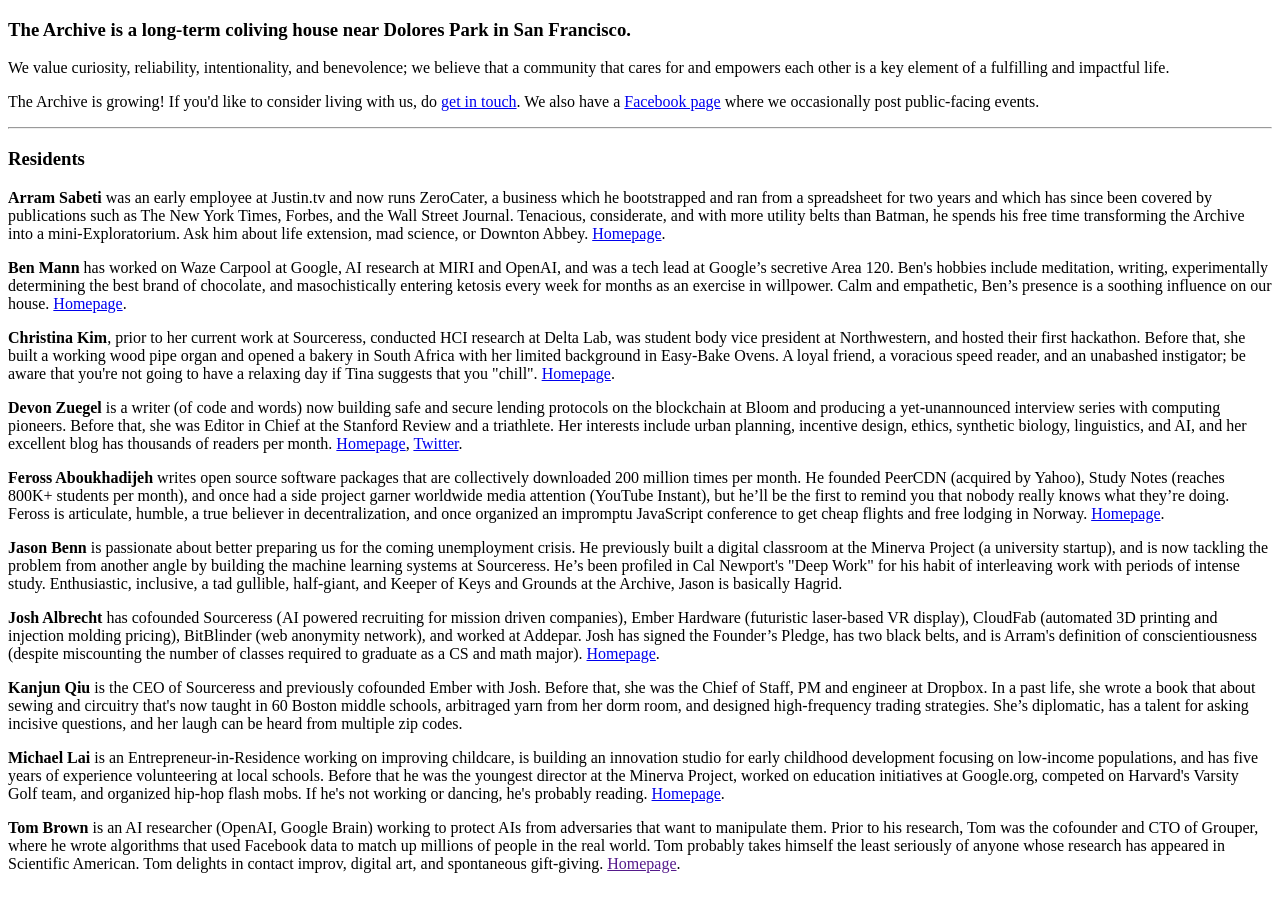
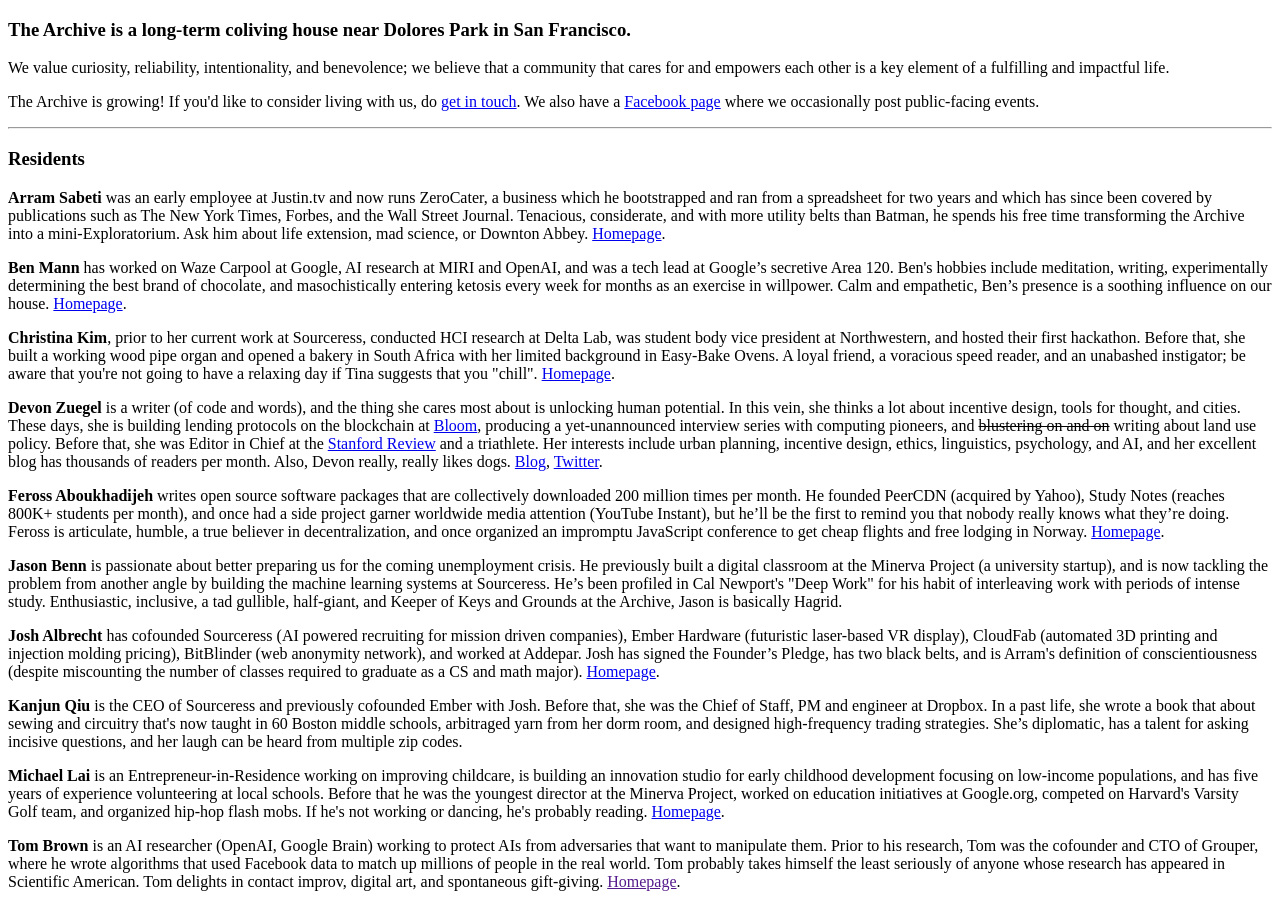
Before and after one commit to JasonBenn/archive.house, a Gatsby site: page / in a window 1280 px wide. Built offline with nearby package versions, Linux system fonts and the light colour scheme; Gatsby itself is replaced by a stand-in of ours.

Commit message:
Update Devon's bio

```diff
--- a/src/pages/index.tsx
+++ b/src/pages/index.tsx
@@ -73,14 +73,19 @@ export default class extends React.Component<IndexPageProps, {after: number}> {
           </p>
 
           <p>
-            <strong>Devon Zuegel</strong> is a writer (of code and words) now
-            building safe and secure lending protocols on the blockchain at Bloom and
-            producing a yet-unannounced interview series with computing pioneers.
-            Before that, she was Editor in Chief at the Stanford Review and a
+            <strong>Devon Zuegel</strong> is a writer (of code and words), and the
+            thing she cares most about is unlocking human potential. In this vein,
+            she thinks a lot about incentive design, tools for thought, and cities.
+            These days, she is building lending protocols on the blockchain at{' '}
+            <a href="https://bloom.co">Bloom</a>, producing a yet-unannounced
+            interview series with computing pioneers, and{' '}
+            <del>blustering on and on</del> writing about land use policy. Before
+            that, she was Editor in Chief at the{' '}
+            <a href="https://stanfordreview.org/">Stanford Review</a> and a
             triathlete. Her interests include urban planning, incentive design,
-            ethics, synthetic biology, linguistics, and AI, and her excellent blog
-            has thousands of readers per month.{' '}
-            <a href="http://devonzuegel.com/">Homepage</a>,{' '}
+            ethics, linguistics, psychology, and AI, and her excellent blog has
+            thousands of readers per month. Also, Devon really, really likes dogs.{' '}
+            <a href="http://devonzuegel.com/">Blog</a>,{' '}
             <a href="https://twitter.com/devonzuegel/">Twitter</a>.
           </p>
 
```
